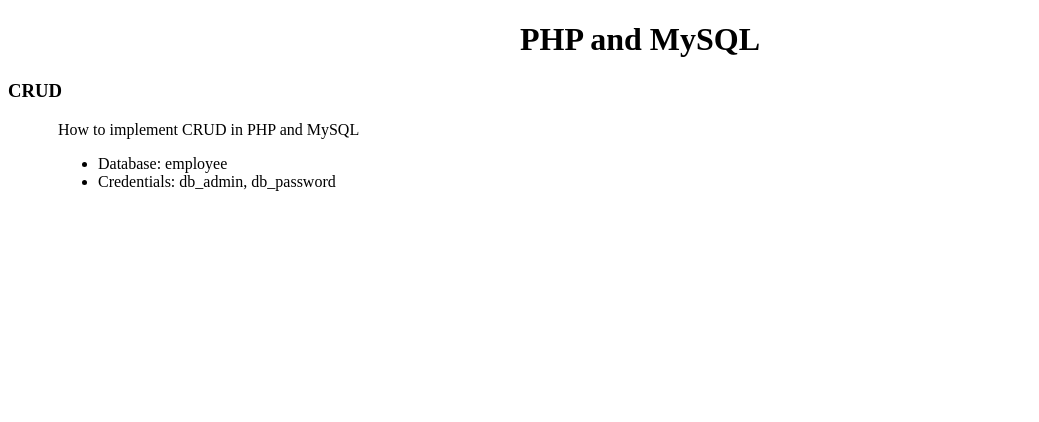
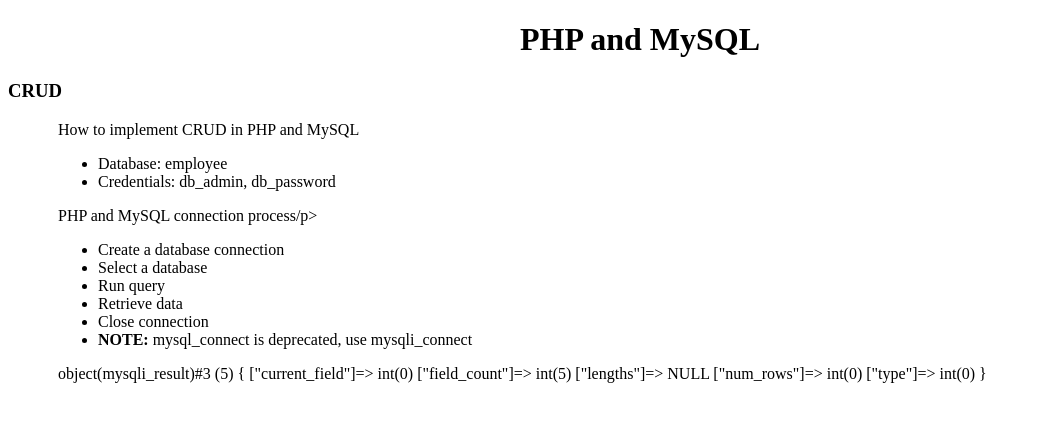
Before and after one commit to acayroso/phpmysql, a PHP site: page /app/index.php in a window 1280 px wide. Shown: the top 422 px of the page, without its empty margins (0-1039 px from the left). Run offline with PHP 8.4, Linux system fonts and the light colour scheme; data that the repository does not hold is empty.

Commit message:
Basic MySQL connection and SELECT query

```diff
--- a/app/index.php
+++ b/app/index.php
@@ -11,12 +11,54 @@
         <h3>CRUD</h3>
             <section>
                 <p>How to implement CRUD in PHP and MySQL</p>
-                <ul>
-                    <li>Database: employee</li>
-                    <li>Credentials: db_admin, db_password</li>
-                </ul>
+                    <ul>
+                        <li>Database: employee</li>
+                        <li>Credentials: db_admin, db_password</li>
+                    </ul>
+                <p>PHP and MySQL connection process/p>
+                    <ul>
+                        <li>Create a database connection</li>
+                        <li>Select a database</li>
+                        <li>Run query</li>
+                        <li>Retrieve data</li>
+                        <li>Close connection</li>
+                        <li><strong>NOTE: </strong>mysql_connect is deprecated, use mysqli_connect</li>
+                    </ul>
                     <?php
 
+                        // Create constants for db connection
+                            DEFINE('DB_USERNAME','db_admin');
+                            DEFINE('DB_PASSWORD','db_password');
+                            DEFINE('DB_SERVER','localhost');
+                            DEFINE('DB_NAME','phpmysql');
+
+                        // Create database connection
+                            $db_connection = mysqli_connect(DB_SERVER, DB_USERNAME, DB_PASSWORD, DB_NAME);
+
+                            if(!$db_connection){
+                                die("Database connection failed: " . mysqli_error($db_connection));
+                            }
+
+                        //  Run Query
+                            $query = 'SELECT * FROM employee';
+
+                            $select_query = mysqli_query($db_connection, $query);
+
+                            if(!$select_query){
+                                die("Database query failed: " . mysqli_error($db_connection));
+                            }
+
+                            var_dump($select_query);
+
+                        // Display selected data
+
+                            while($row = mysqli_fetch_array($select_query)){
+                                echo $row['id'] . " " . $row['name'] . " " . $row['email'] . " " .
+                                     $row['emp_number'] . " " . $row['active'] . "<br/>";
+                            }
+
+                        // Close Connection
+                            mysqli_close($db_connection);
                     ?>
             </section>
 
```
